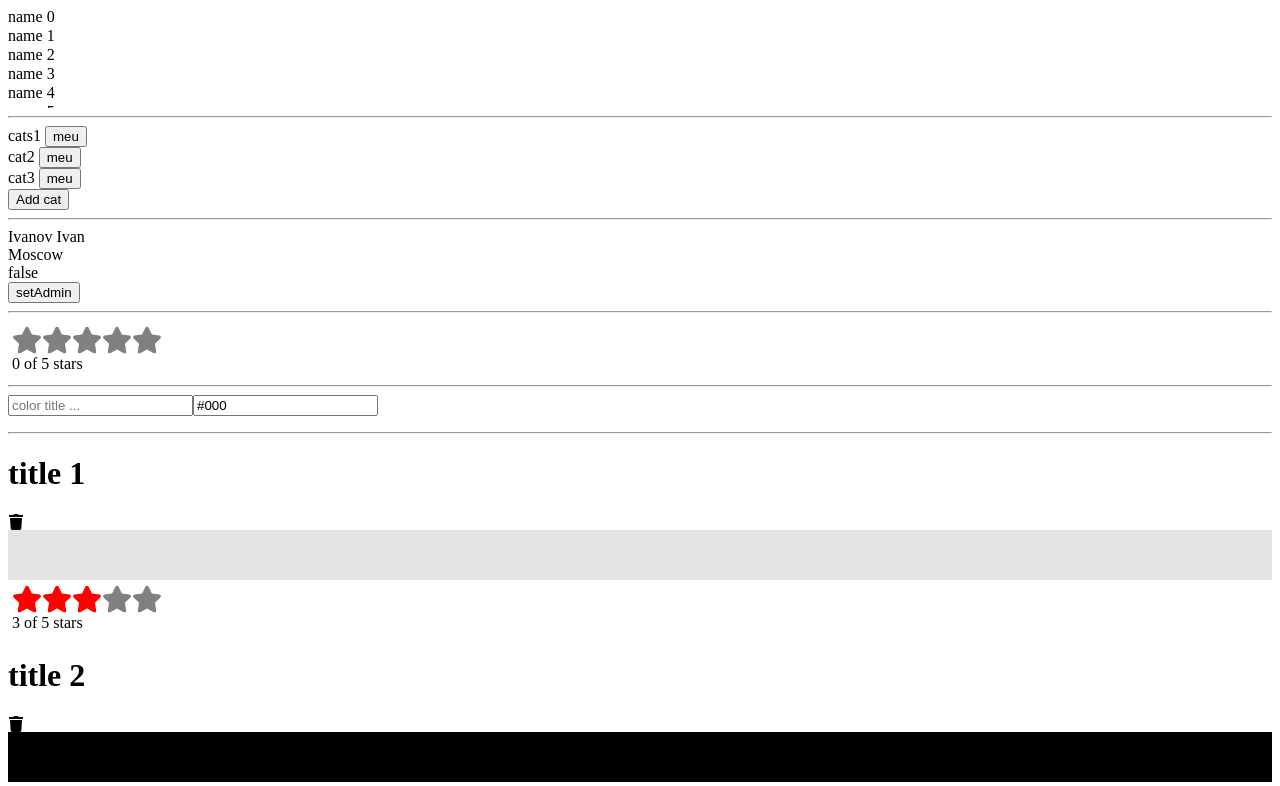
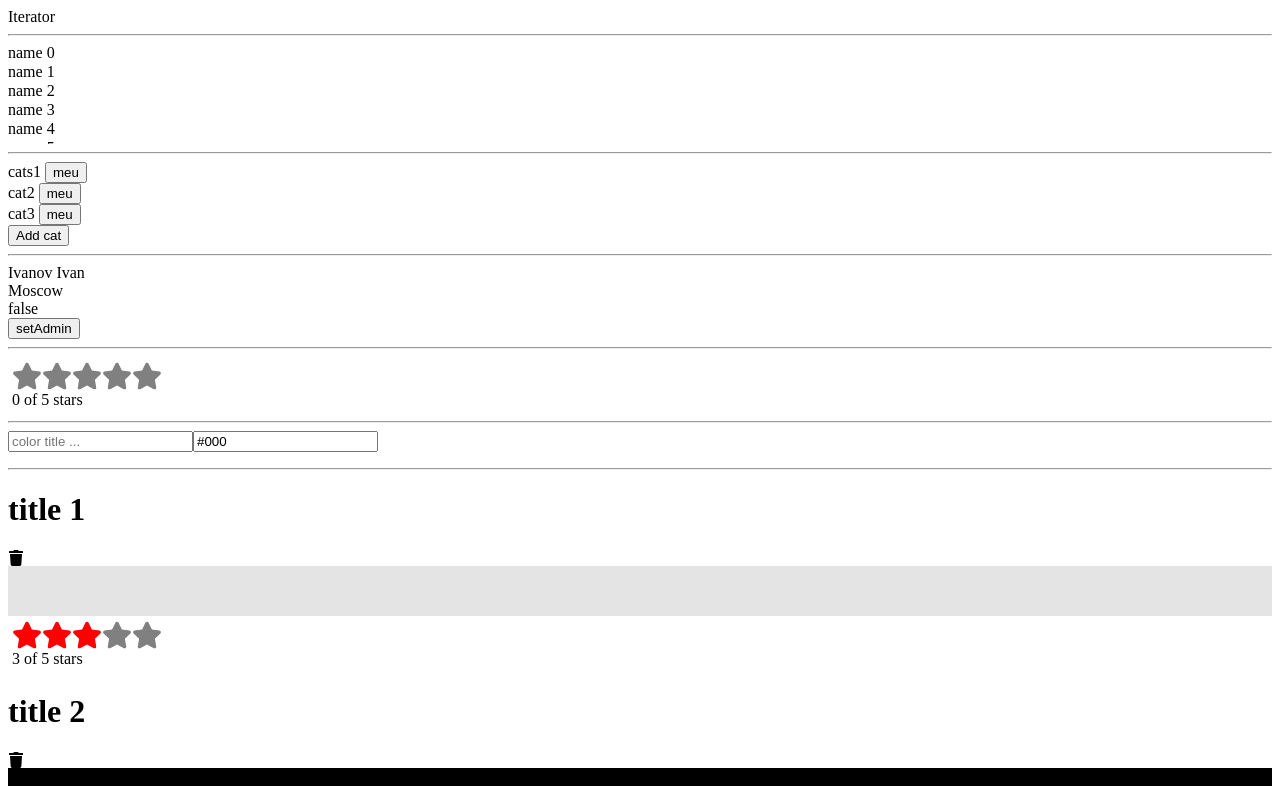
Before and after one commit to energiay/testinh_react_hooks, a React app: page / in a window 1280 px wide. Shown: the top 786 px of the page. Built offline with nearby package versions, Linux system fonts and the light colour scheme.

Commit message:
add Iterator

```diff
--- a/src/App.jsx
+++ b/src/App.jsx
@@ -6,11 +6,14 @@ import ColorProvider from '@hooks/useColorProvider.jsx';
 import TestReducer from '@components/TestReducer/TestReducer.js';
 import Cats from '@components/Cats/Cats.js';
 import VirtualRendering from '@components/VirtualRendering/VirtualRendering.js'
+import Iterator from '@components/Iterator/Iterator.js'
 
 
 const App = () => {
     return (
         <div>
+            <Iterator />
+            <hr />
             <VirtualRendering />
             <hr />
             <Cats />
--- /dev/null
+++ b/src/components/Iterator/Iterator.js
@@ -0,0 +1,14 @@
+import React from 'react'
+
+const data = [...Array(15)].map((elem, index) => {
+    return 'element' + index
+})
+
+const Iterator = () => {
+    console.log(data)
+    return (
+        <div>Iterator</div>
+    )
+}
+
+export default Iterator
```
Also changed, not shown: src/components/Iterator/useIterator.js (added).
